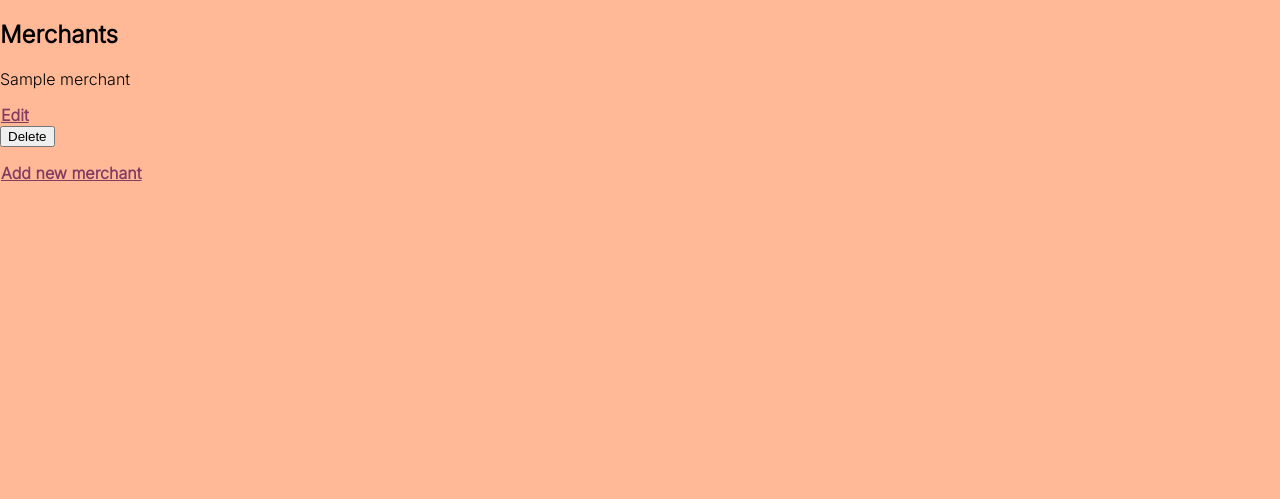
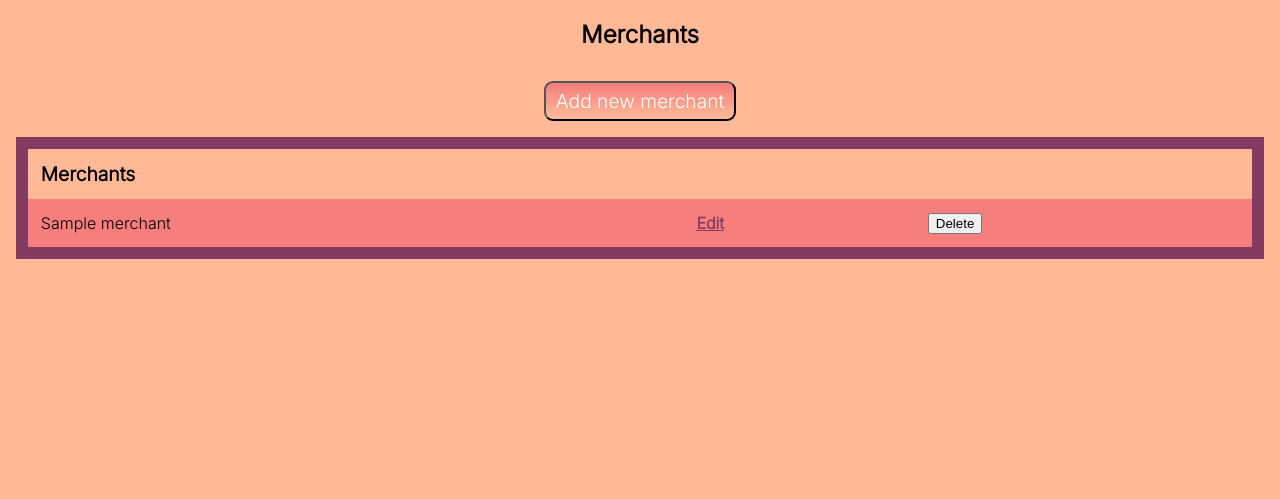
Before and after one commit to sandramolina/pythonic_expense_tracker, a Flask app: page /merchants in a window 1280 px wide. Shown: the part 155-654 px from the top of the page. Run offline with Flask 2, Linux system fonts and the light colour scheme; a database or web service that is not in the repository returns one stand-in record (values such as "Sample title"); some libraries are stand-ins or nearby versions.

Commit message:
dislays merchants  as a table

```diff
--- a/templates/merchants/merchants.html
+++ b/templates/merchants/merchants.html
@@ -1,17 +1,27 @@
 {% extends "base.html" %}
 {% block content %}
 
-<h2>Merchants</h2>
+<h2 class="center-in-page">Merchants</h2>
+<form action="merchants/new" class="center-in-page">
+    <input type="submit" value="Add new merchant" class="btn"/>
+</form>
 
-{% for merchant in merchants %}
-
-<section>
-    <p>{{ merchant.name }}</p>
-    <a href="/merchants/{{ merchant.id }}/edit">Edit</a>
-    <form action="/merchants/{{ merchant.id }}/delete" method="POST">
-        <input type="submit" value="Delete">
-    </form>
-</section>
-{% endfor %}
-<p><a href="merchants/new">Add new merchant</a></p>
+<div class="table-container">
+    <table class="table">
+        <tr class="table-headings">
+            <th class="table-cell">Merchants</th>
+        </tr>
+        {% for merchant in merchants %}
+        <tr class="table-row">
+            <td class="table-cell">{{ merchant.name }}</td>
+            <td class="table-cell"><a href="/merchants/{{ merchant.id }}/edit">Edit</a></td>
+            <td class="table-cell">
+                <form action="/merchants/{{ merchant.id }}/delete" method="POST">
+                    <input type="submit" value="Delete">
+                </form>
+            </td>
+        </tr>
+        {% endfor %}
+    </table>
+</div>
 {% endblock %}
```
Also changed, not shown: templates/categories/categories.html (+6 -4 lines).
